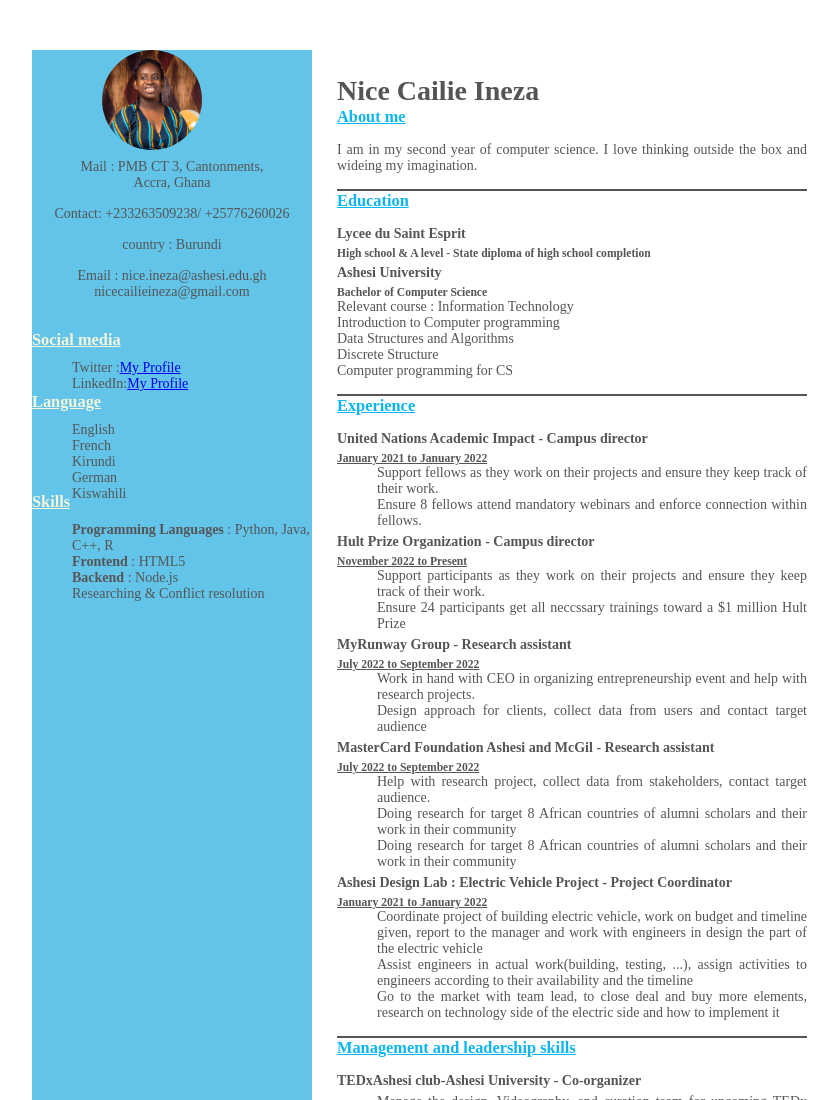
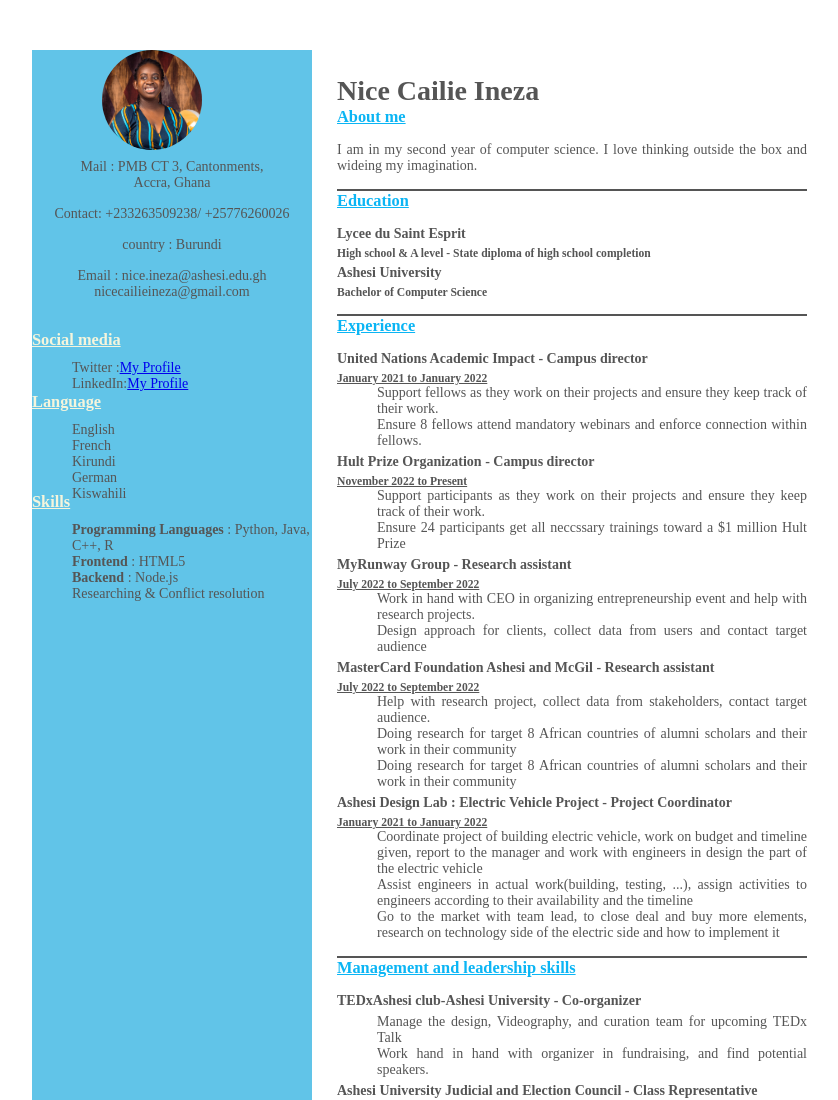
Before and after one commit to Nicailie/MyResume, a plain HTML site: page index.html in a window 1280 px wide. Shown: the top 1100 px of the page, without its empty margins (208-1046 px from the left). Drawn offline with Linux system fonts and the light colour scheme.

Commit message:
Update index.html

```diff
--- a/index.html
+++ b/index.html
@@ -65,11 +65,7 @@
             <h5>High school & A level -  State diploma of high school completion</h5>
           <h4>Ashesi University</h4>
             <h5>Bachelor of Computer Science</h5>
-            <p>Relevant course : Information Technology<br>
- Introduction to Computer programming<br>
- Data Structures and Algorithms<br>
- Discrete Structure<br>
- Computer programming for CS</p>
+
     </div>
 
     <div class="Experience">
```
